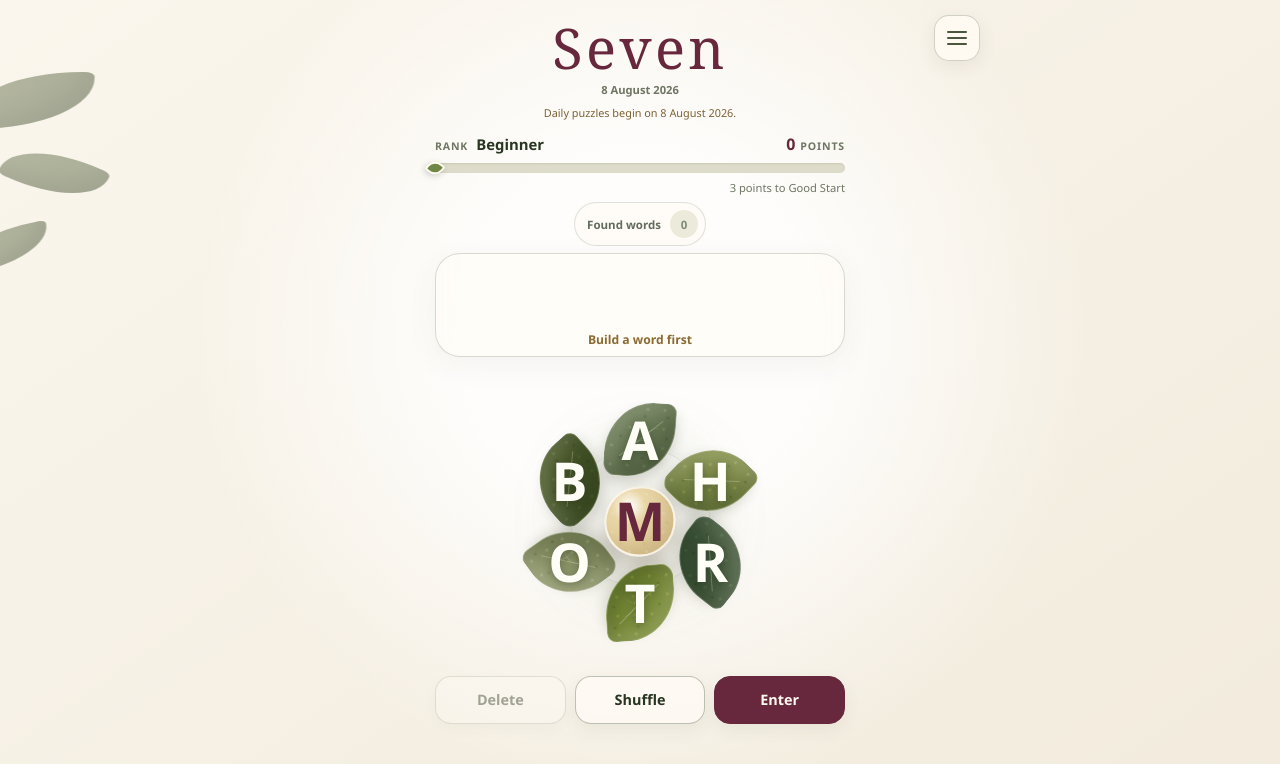
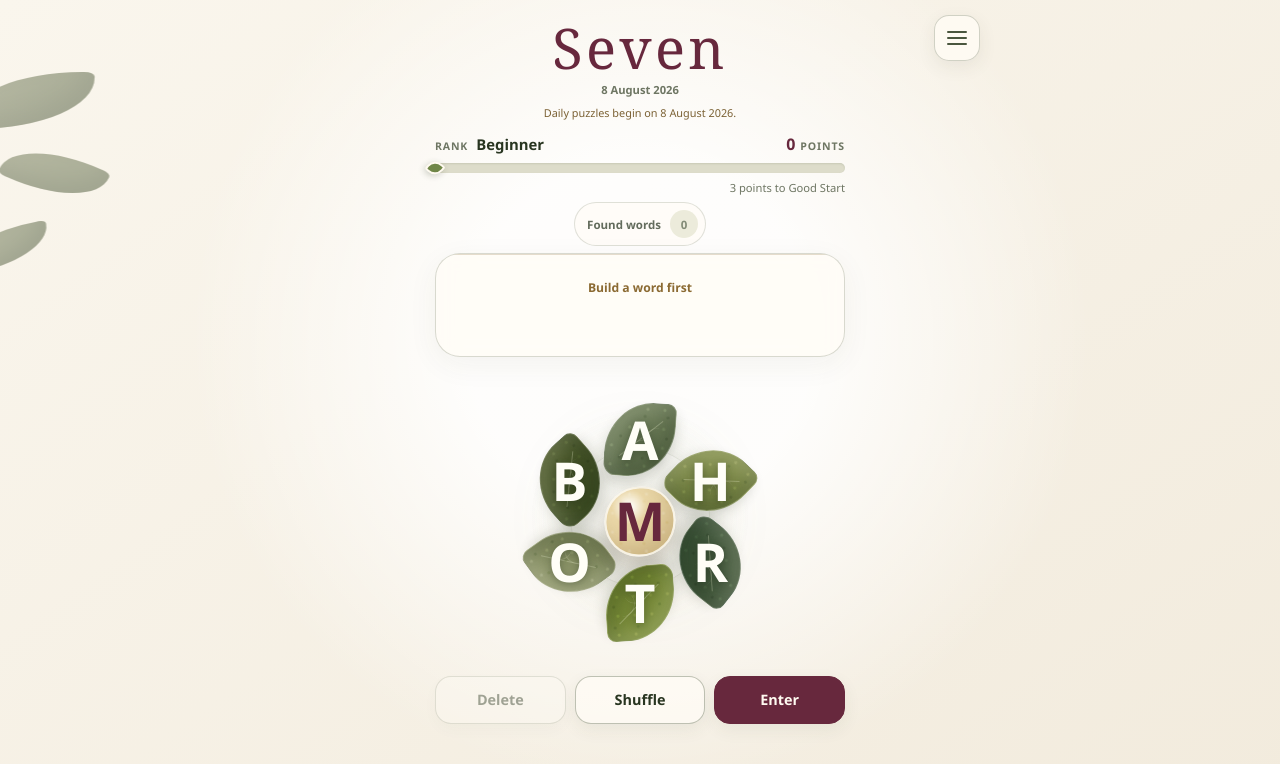
Before and after one commit to mikej340/seven, a Next.js app: page / in a window 1280 px wide. Both pictures are taken after a click on the button "Enter". Shown: the top 764 px of the page. Built offline with nearby package versions, Linux system fonts and the light colour scheme.

Commit message:
Refine word feedback panel layout

```diff
--- a/app/globals.css
+++ b/app/globals.css
@@ -223,8 +223,8 @@ h1 {
   height: clamp(86px, 13dvh, 104px);
   display: grid;
   place-items: center;
-  gap: 2px;
-  padding: 9px 18px 7px;
+  overflow: hidden;
+  padding: 0;
   border: 1px solid rgba(91, 101, 75, 0.24);
   border-radius: 25px;
   background: rgba(255, 252, 245, 0.72);
@@ -251,13 +251,13 @@ h1 {
 }
 
 .word-display {
-  position: relative;
   width: 100%;
   height: 100%;
   max-width: 100%;
   min-width: 0;
   display: grid;
-  place-items: center;
+  grid-template-rows: minmax(0, 1fr) clamp(30px, 4.5dvh, 36px);
+  justify-items: center;
 }
 
 .current-word {
@@ -273,6 +273,7 @@ h1 {
   text-overflow: ellipsis;
   text-transform: uppercase;
   white-space: nowrap;
+  align-self: center;
 }
 
 .word-panel.is-accepted .current-word { color: #426a38; }
@@ -281,13 +282,19 @@ h1 {
 .word-panel.is-pangram .current-word { color: #8a5b0f; }
 
 .feedback-line {
-  position: absolute;
-  right: 0;
-  bottom: 0;
-  left: 0;
+  width: 100%;
+  height: 100%;
   display: flex;
+  align-items: center;
   justify-content: center;
+  padding: 0 14px;
+  border-top: 1px solid rgba(91, 101, 75, 0.18);
 }
+
+.word-panel.is-accepted .feedback-line { border-top-color: rgba(72, 112, 56, 0.26); }
+.word-panel.is-pangram .feedback-line { border-top-color: rgba(174, 116, 23, 0.3); }
+.word-panel.is-rejected .feedback-line { border-top-color: rgba(103, 40, 61, 0.2); }
+.word-panel.is-prompt .feedback-line { border-top-color: rgba(139, 106, 50, 0.22); }
 
 .feedback {
   flex: 0 0 auto;
--- a/app/page.tsx
+++ b/app/page.tsx
@@ -476,9 +476,13 @@ export default function Home() {
                     {currentWord || feedback?.word}
                   </span>
                 ) : null}
-                {feedback ? (
-                  <span className="feedback-line" key={feedback.id}>
-                    <span className={`feedback ${feedback.kind}`} role="status">
+                <span className="feedback-line">
+                  {feedback ? (
+                    <span
+                      className={`feedback ${feedback.kind}`}
+                      key={feedback.id}
+                      role="status"
+                    >
                       {feedback.kind === "accepted" ? (
                         <>
                           <span className="sr-only">{feedback.message}</span>
@@ -507,8 +511,8 @@ export default function Home() {
                         </>
                       ) : null}
                     </span>
-                  </span>
-                ) : null}
+                  ) : null}
+                </span>
               </div>
             </div>
 
```
Also changed, not shown: 1 other file (tests, documents, lock files or other folders).
